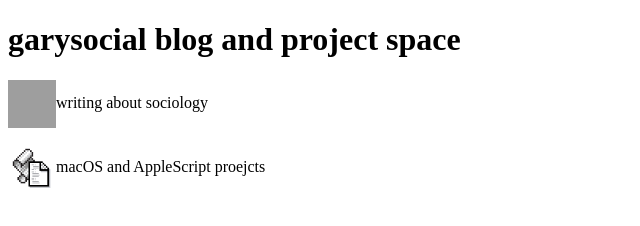
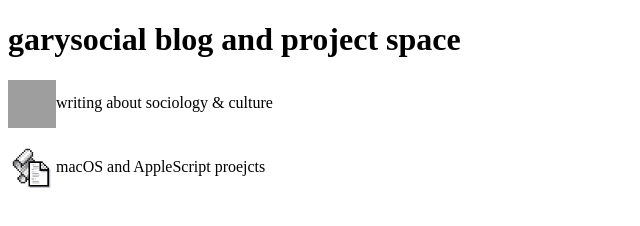
Before and after one commit to garysocial/garysocial.github.io, a plain HTML site: page index.html in a window 1280 px wide. Shown: the full height of the page, 0-640 px from the left. Drawn offline with Linux system fonts and the light colour scheme; grey boxes are pictures that could not be loaded.

Commit message:
Update index.html

```diff
--- a/index.html
+++ b/index.html
@@ -4,7 +4,7 @@
 	<title>garysocial</title>
 <body>
 <h1>garysocial blog and project space</h1>
-<p><img src="assets/imgs/i-heart-sociology.jpg" width="48" height="48" alt="i-heart-sociology" style="vertical-align:middle" >writing about sociology</p>
+<p><img src="assets/imgs/i-heart-sociology.jpg" width="48" height="48" alt="i-heart-sociology" style="vertical-align:middle" >writing about sociology & culture</p>
 <p><img src="assets/imgs/applescript_source.gif" width="48" height="48" alt="applescript_source" style="vertical-align:middle" >macOS and AppleScript proejcts</p>
 </body>
 </html>
```
